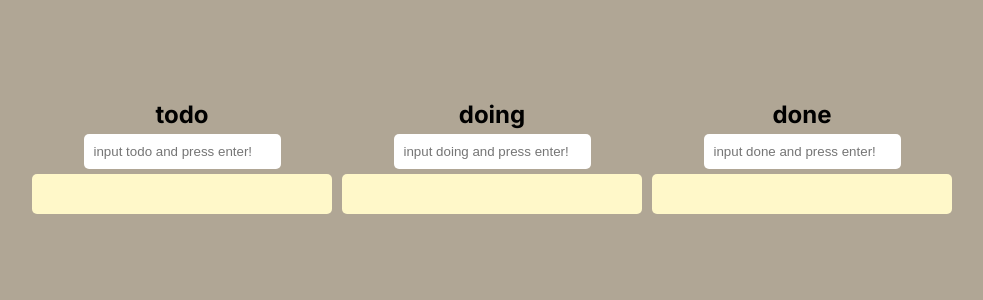
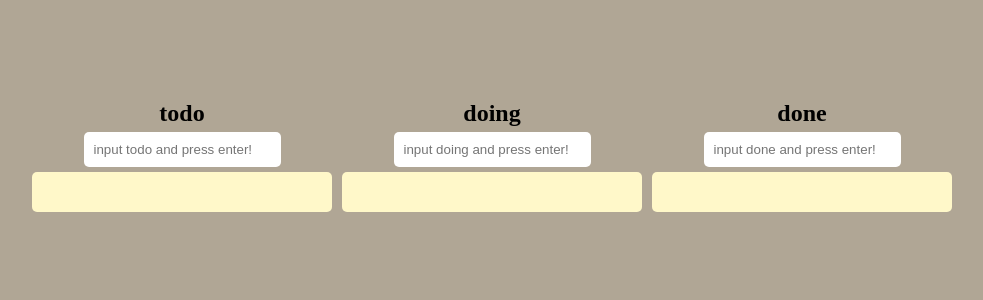
Before and after one commit to hye0ngyun/trello-clone, a Next.js app: page / in a window 1280 px wide. Shown: the top 300 px of the page, without its empty margins (148-1131 px from the left). Built offline with nearby package versions, Linux system fonts and the light colour scheme.

Commit message:
Build&Deploy: set assetPrefix - comment basePath

```diff
--- a/next.config.js
+++ b/next.config.js
@@ -11,12 +11,13 @@
    * build output directory name
    */
   distDir: "docs",
+  assetPrefix: ".",
   /**
    * Set base path. This is usually the slug of your repository.
    *
    * @see https://nextjs.org/docs/app/api-reference/next-config-js/basePath
    */
-  basePath: "/trello-clone",
+  // basePath: "/",
   /**
    * Disable server-based image optimization. Next.js does not support
    * dynamic features with static exports.
--- a/src/app/layout.tsx
+++ b/src/app/layout.tsx
@@ -1,12 +1,12 @@
 "use client";
 import type { Metadata } from "next";
-import { Inter } from "next/font/google";
+// import { Inter } from "next/font/google";
 import "./globals.css";
 import { RecoilRoot } from "recoil";
 import { ThemeProvider } from "styled-components";
-import { defaultTheme } from '@/lib/theme';
+import { defaultTheme } from "@/lib/theme";
 
-const inter = Inter({ subsets: ["latin"] });
+// const inter = Inter({ subsets: ["latin"] });
 
 export default function RootLayout({
   children,
@@ -17,7 +17,7 @@
     <html lang="en">
       <ThemeProvider theme={defaultTheme}>
         <RecoilRoot>
-          <body className={inter.className}>{children}</body>
+          <body>{children}</body>
         </RecoilRoot>
       </ThemeProvider>
     </html>
```
Also changed, not shown: 9 other files (tests, documents, lock files or other folders).
